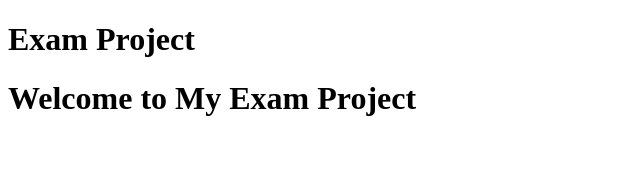
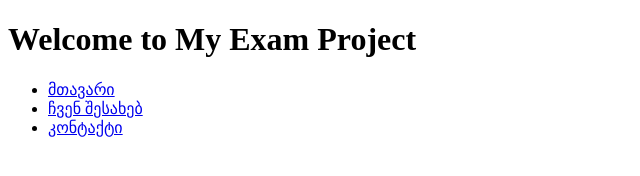
Before and after one commit to Fagus8/exam-project, a plain HTML site: page index.html in a window 1280 px wide. Shown: the whole page, without its empty margins (0-640 px from the left). Drawn offline with Linux system fonts and the light colour scheme.

Commit message:
Add main navigation list in nav-feature

```diff
--- a/index.html
+++ b/index.html
@@ -6,9 +6,15 @@
     <title>Exam Project</title>
 </head>
 <body>
-    <h1>Exam Project</h1>
     <header>
         <h1>Welcome to My Exam Project</h1>
     </header>
+    <nav>
+        <ul>
+            <li><a href="#home">მთავარი</a></li>
+            <li><a href="#about">ჩვენ შესახებ</a></li>
+            <li><a href="#contact">კონტაქტი</a></li>
+        </ul>
+    </nav>
 </body>
 </html>
```
